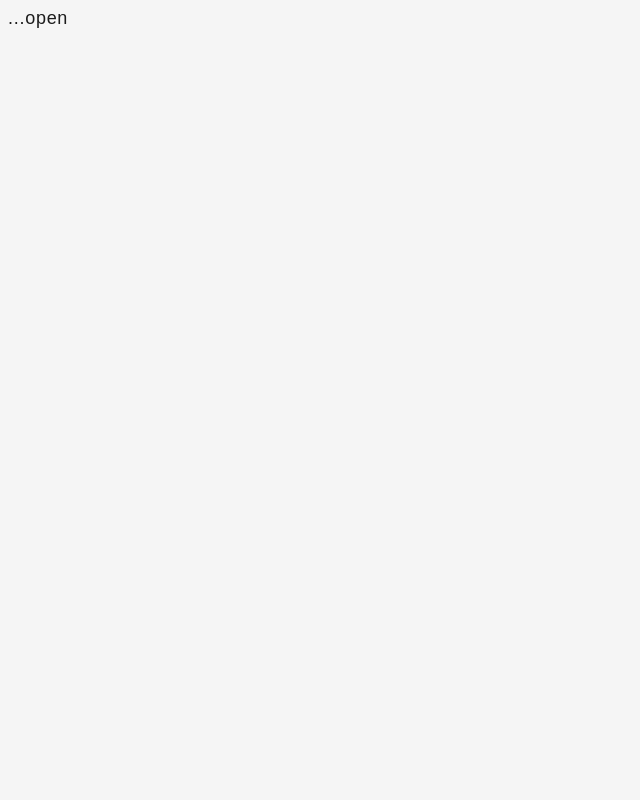
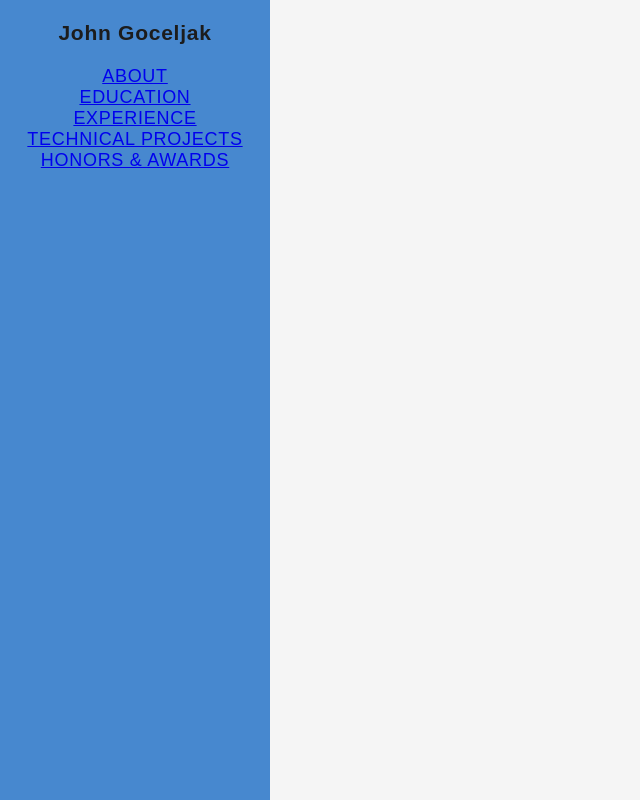
Before and after one commit to jgoceljak/jgoceljak.github.io, a plain HTML site: page index.html in a window 1280 px wide. Shown: the whole page, without its empty margins (0-640 px from the left). Drawn offline with Linux system fonts and the light colour scheme; a web font is replaced by a local one.

Commit message:
revert last change

```diff
--- a/css/styles.css
+++ b/css/styles.css
@@ -48,32 +48,3 @@ html {
     top: 0;
     right: 0;
 }
-
-/* The side navigation menu */
-.sidenav {
-  height: 100%;
-  width: 0;
-  position: fixed;
-  z-index: 1;
-  top: 0;
-  left: 0;
-  background-color: #111;
-  overflow-x: hidden;
-  padding-top: 60px;
-  transition: 0.5s;
-}
-
-/* The navigation menu links */
-.sidenav a {
-  padding: 8px 8px 8px 32px;
-  text-decoration: none;
-  font-size: 25px;
-  color: #818181;
-  display: block;
-  transition: 0.3s;
-}
-
-/* When you mouse over the navigation links, change their color */
-.sidenav a:hover {
-  color: #f1f1f1;
-}
--- a/index.html
+++ b/index.html
@@ -10,20 +10,21 @@
 </head>
 
 <body>
-<div id="mySidenav" class="sidenav">
-  <a href="javascript:void(0)" class="closebtn" onclick="closeNav()">&times;</a>
-  <a href="#">About</a>
-  <a href="#">Services</a>
-  <a href="#">Clients</a>
-  <a href="#">Contact</a>
-</div>
-
-<!-- Use any element to open the sidenav -->
-<span onclick="openNav()">open</span>
-
-<!-- Add all page content inside this div if you want the side nav to push page content to the right (not used if you only want the sidenav to sit on top of the page -->
-<div id="main">
-  ...
-</div>
+<table id="main">
+        <!-- maintd  -->
+        <tr id="about">
+            <td id="navtd">
+                <nav class="centered">
+                    <h3>John Goceljak</h3>
+                    <!-- <div id="image-crop"> -->
+                         <!-- <img id="pfp" src="images/headshot.jpg" alt="Headshot Photo"> -->
+                    </div>
+                    <a href="#about">ABOUT</a><br>
+                    <a href="#education">EDUCATION</a><br>
+                    <a href="#experience">EXPERIENCE</a><br>
+                    <a href="#projects">TECHNICAL PROJECTS</a><br>
+                    <a href="#honors">HONORS & AWARDS</a><br>
+                </nav>
+            </td>
 </body>
 </html>
```
